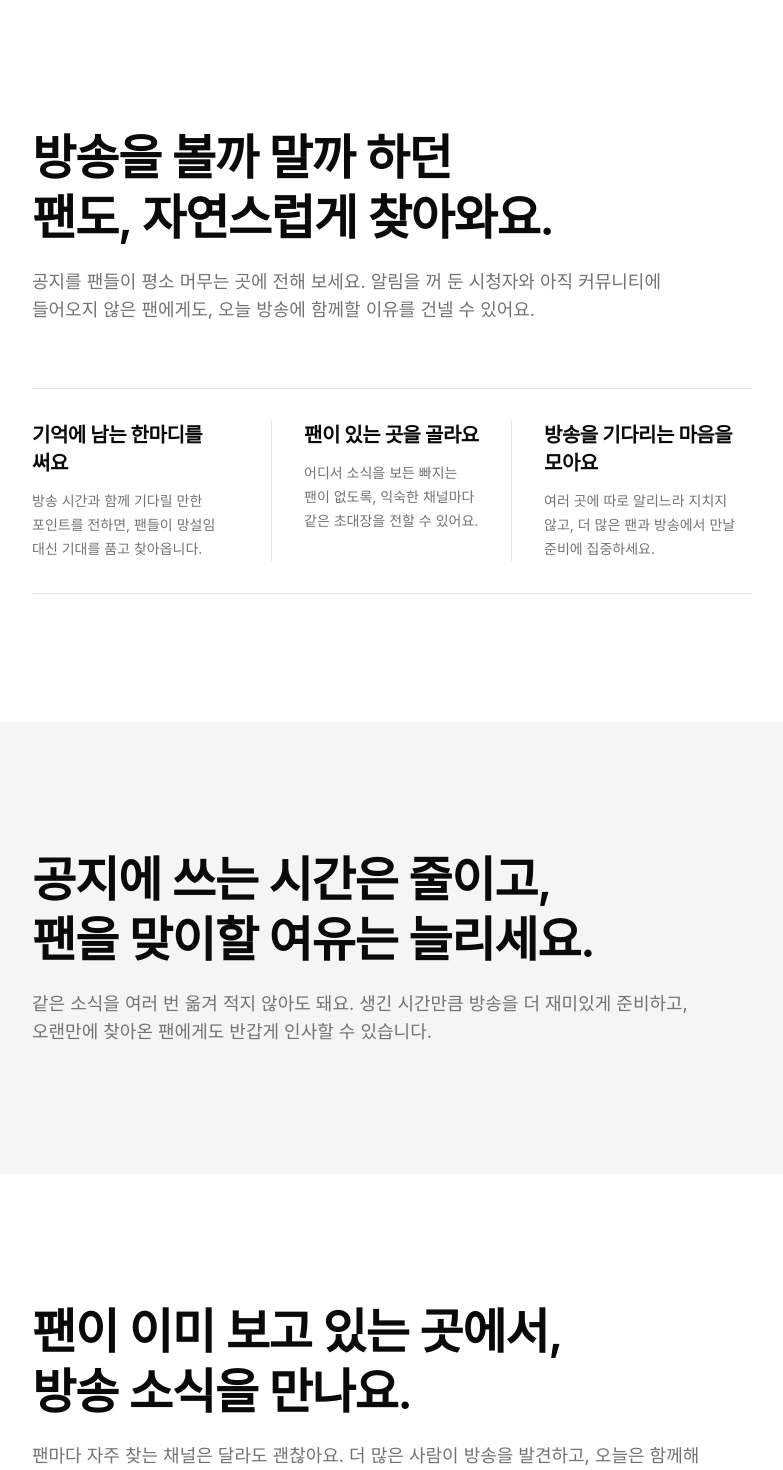
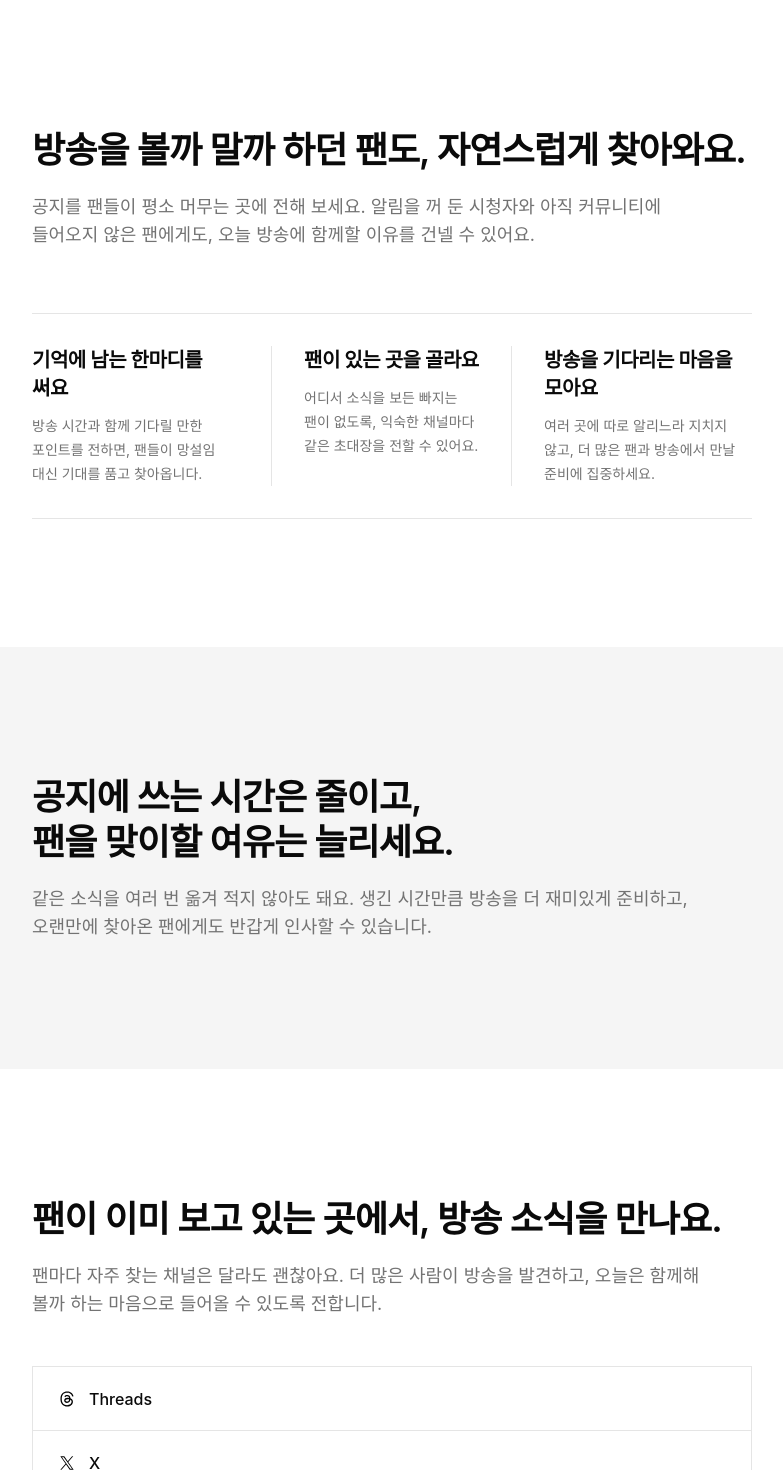
Before and after one commit to workbase/sendbase, a Next.js app: page / in a window 1280 px wide. Shown: the part 800-2270 px from the top of the page, without its empty margins (248-1031 px from the left). Built offline with nearby package versions, Linux system fonts and the light colour scheme; a web font is replaced by a local one.

Commit message:
텍스트 크기 줄이기

```diff
--- a/app/page.tsx
+++ b/app/page.tsx
@@ -99,7 +99,7 @@ export default function LandingPage() {
         <div className="mx-auto w-full max-w-3xl px-4 sm:px-6">
           <h2
             id="how-it-works"
-            className="max-w-3xl text-3xl leading-tight font-semibold tracking-tight text-balance sm:text-5xl"
+            className="max-w-3xl text-2xl leading-tight font-semibold tracking-tight text-balance sm:text-4xl"
           >
             방송을 볼까 말까 하던 팬도, 자연스럽게 찾아와요.
           </h2>
@@ -133,7 +133,7 @@ export default function LandingPage() {
         <div className="mx-auto w-full max-w-3xl px-4 sm:px-6">
           <h2
             id="focus-title"
-            className="max-w-3xl text-3xl leading-tight font-semibold tracking-tight text-balance sm:text-5xl"
+            className="max-w-3xl text-2xl leading-tight font-semibold tracking-tight text-balance sm:text-4xl"
           >
             공지에 쓰는 시간은 줄이고, 팬을 맞이할 여유는 늘리세요.
           </h2>
@@ -151,7 +151,7 @@ export default function LandingPage() {
         <div className="mx-auto w-full max-w-3xl px-4 sm:px-6">
           <h2
             id="platforms-title"
-            className="max-w-3xl text-3xl leading-tight font-semibold tracking-tight text-balance sm:text-5xl"
+            className="max-w-3xl text-2xl leading-tight font-semibold tracking-tight text-balance sm:text-4xl"
           >
             팬이 이미 보고 있는 곳에서, 방송 소식을 만나요.
           </h2>
```
